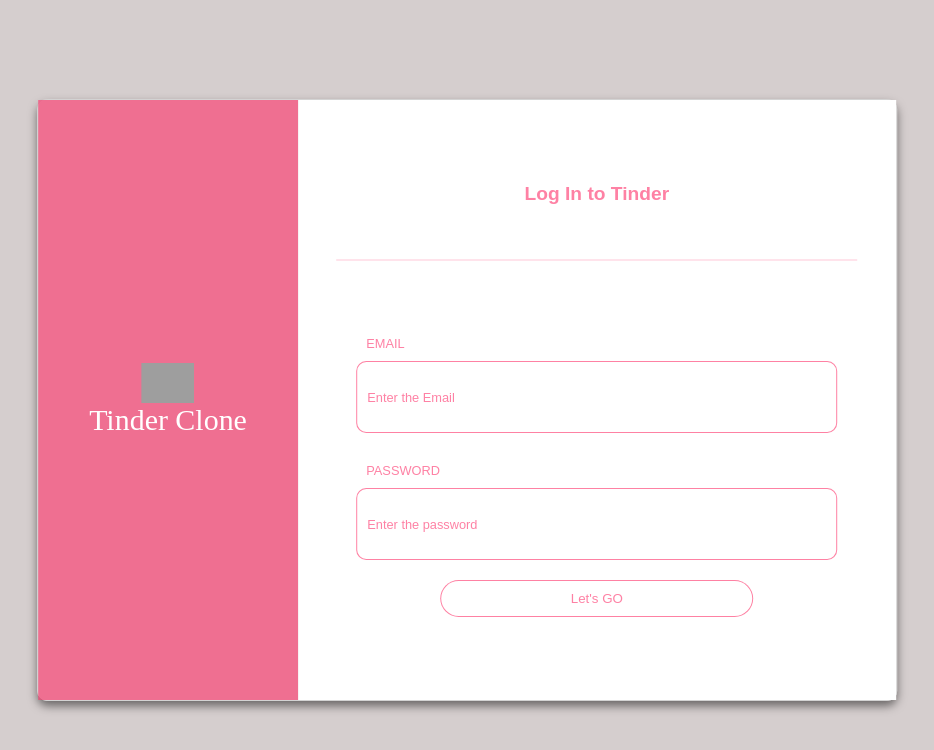
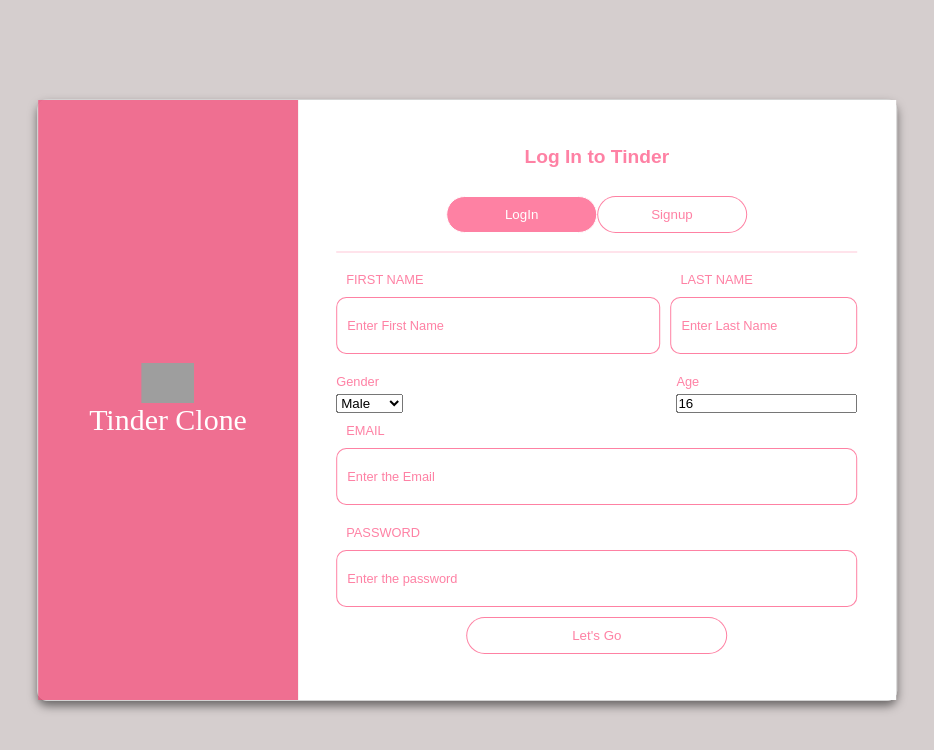
Before and after one commit to ShahIsCoding/TinderClone, a React (Create React App) app in the folder tinder-clone/: page /users in a window 1280 px wide. Shown: the top 750 px of the page, without its empty margins (173-1107 px from the left). Built offline with nearby package versions, Linux system fonts and the light colour scheme; grey boxes are pictures that could not be loaded; a web font is replaced by a local one.

Commit message:
loginpage

```diff
--- a/tinder-clone/package.json
+++ b/tinder-clone/package.json
@@ -16,6 +16,7 @@
     "react-router-dom": "^5.2.0",
     "react-scripts": "4.0.3",
     "react-tinder-card": "^1.4.0",
+    "reactstrap": "^8.9.0",
     "web-vitals": "^1.1.2"
   },
   "scripts": {
--- a/tinder-clone/src/component/Cards.js
+++ b/tinder-clone/src/component/Cards.js
@@ -1,19 +1,19 @@
 import {React,useState,useEffect} from 'react'
 import TinderCard from 'react-tinder-card';
-import axios from '../axios';
+// import axios from '../axios';
 
 function Cards() {
 
     const [people, setPeople] = useState([]);
 
-    useEffect(() => {
-        async function fetchData(){
-            const request = await axios.get('/tinder/cards');
-            setPeople(request.data);
-        }
-        fetchData();
-    }, []);
-    console.log(people);
+    // useEffect(() => {
+    //     async function fetchData(){
+    //         const request = await axios.get('/tinder/cards');
+    //         setPeople(request.data);
+    //     }
+    //     fetchData();
+    // }, []);
+    // console.log(people);
 
     const swiped = (direction,nameToDelete) =>{
         console.log("removing" + nameToDelete);
--- a/tinder-clone/src/component/MainComponent.js
+++ b/tinder-clone/src/component/MainComponent.js
@@ -17,20 +17,27 @@
 
     const [user,setUser] = useState({
         user:{
+            firstname:'',
+            lastname:'',
             email:'',
-            password:''
+            password:'',
+            age:'',
+            gender:''
         }
     }
     );
-    const handleUser = (email,password) =>{
+    const handleUser = (firstname,lastname,email,password,age,gender) =>{
         setUser({...user,
             user:{
+                firstname:firstname,
+                lastname:lastname,
                 email:email,
-                password:password
+                password:password,
+                age:age,
+                gender:gender
             }
         });
     }
-    console.log(user);
     return (
         <div>
              <Switch>
--- a/tinder-clone/src/component/UserAuth.js
+++ b/tinder-clone/src/component/UserAuth.js
@@ -1,17 +1,21 @@
 import React,{useEffect, useState} from 'react'
-
+import {Form,FormGroup,Label,Input,FormText,Button,} from 'reactstrap';
 function UserAuth(props) {
 
+    const [firstname, setfirstName] = useState('')
+    const [lastname, setlastName] = useState('')
     const [email, setEmail] = useState("");
     const [password, setPassword] = useState("");
-
+    const [age,setAge]= useState(16);
+    const [gender,setGender]= useState('Male');
+    const [page,setPage]=useState(true);
     const handleSubmit = (e) =>{
         e.preventDefault();
-        props.handleUser(email,password);
+        props.handleUser(firstname,lastname,email,password,age,gender);
     }
 
     return (
-        <div className='userAuth' style={{backgroundImage:'https://images.unsplash.com/photo-1532932371123-928bc0091ec0?ixid=MnwxMjA3fDB8MHxwaG90by1wYWdlfHx8fGVufDB8fHx8&ixlib=rb-1.2.1&auto=format&fit=crop&w=335&q=80'}}>
+        <div className='userAuth' >
             <div className='userAuth__choicepage'>
                 <div className='userAuth__choicepage--left'>
                     <img
@@ -22,19 +26,55 @@
                     <h3>Tinder Clone</h3>
                 </div>
                 <div className='userAuth__choicepage--right'>
-                    <h2>Log In to Tinder</h2>
+                    {page?
+                        <h2>Log In to Tinder</h2>
+                    :
+                    <h2>SignIn In to Tinder</h2>
+                    }
+                    <div className='right__btns'>
+                        <Button className={page? 'pnk btn__login' : 'wht btn__login' }  onClick={() => setPage(true)} >LogIn</Button>
+                        <Button className={(page)? 'wht btn__signup' : 'pnk btn__signup'} onClick={() => setPage(false)}  >Signup</Button>
+                    </div>
                     <hr/>
-                    <form onSubmit={handleSubmit}>
-                        <div className='right__input'>
-                            <label>Email</label>
-                            <input type='email' name='email' value={email} onChange={(e)=>setEmail(e.target.value)} placeholder='Enter the Email'/>
-                        </div>
-                        <div className='right__input'>
-                            <label >password</label>
-                            <input type='password' name='password' value={password} onChange={(e)=>setPassword(e.target.value)} placeholder='Enter the password'/>
-                        </div>
-                        <button className='userAuth__choicepage--btn' type='submit'>Let's GO</button>
-                    </form>
+                    <Form onSubmit={handleSubmit}>
+                        {page?
+                            <div className='signupPage'>
+                                <div className='Namediv'>
+                                    <FormGroup className='right__input name firstname'>
+                                        <Label>First Name</Label>
+                                        <Input type='text' name='firstname' value={firstname} onChange={(e)=>setfirstName(e.target.value)} placeholder='Enter First Name' />
+                                    </FormGroup>
+                                    <FormGroup className='right__input name'>
+                                        <Label>Last Name</Label>
+                                        <Input type='text ' name='lastname' value={lastname} onChange={(e)=>setlastName(e.target.value)} placeholder='Enter Last Name' />
+                                    </FormGroup>
+                                </div>
+                                <div className='Numberdiv'>
+                                    <FormGroup className='gender'>
+                                        <Label>Gender</Label>
+                                        <Input type="select" name="gender"  value={gender} onChange={(e)=>setGender(e.target.value)}  >
+                                        <option>Male</option>
+                                        <option>Female</option>
+                                        <option>Others</option>
+                                        </Input>
+                                    </FormGroup>
+                                    <FormGroup>
+                                        <Label>Age</Label>
+                                        <Input type='number' name='age' value={age} onChange={(e)=>setAge(e.target.value)} placeholder='16+' />
+                                    </FormGroup>
+                                </div>
+                            </div>
+                        :null
+                        }<FormGroup className='right__input'>
+                            <Label>Email</Label>
+                            <Input type='email' name='email' value={email} onChange={(e)=>setEmail(e.target.value)} placeholder='Enter the Email' />
+                        </FormGroup>
+                        <FormGroup  className='right__input'>
+                            <Label>password</Label>
+                            <Input  type='password' name='password' value={password} onChange={(e)=>setPassword(e.target.value)} placeholder='Enter the password' />
+                        </FormGroup>
+                        <Button type='submit' className='wht'>Let's Go</Button>
+                    </Form>
                 </div>
                 </div>
             {
--- a/tinder-clone/src/scss/userAuth.scss
+++ b/tinder-clone/src/scss/userAuth.scss
@@ -58,37 +58,91 @@
                 margin-bottom: 10px;
             }
             hr{
-                border: 1px solid rgba(253,58,112,0.14);
+                border: 0.1px solid rgba(253,58,112,0.14);
             }
+
+            .signupPage{
+                display: flex;
+                flex-flow: nowrap column;
+                .Namediv{
+                    display: flex;
+                    flex-flow: nowrap row;
+                    justify-content: flex-start;
+                    text-align: left;
+                    .firstname{
+                        margin-right: 10px;
+                        flex:1;
+                    }
+                    margin-bottom: 10px;
+                }
+                .Numberdiv{
+                    display: flex;
+                    flex-flow: nowrap row;
+                    justify-content: space-between;
+                    Label{
+                        display: block;
+                        text-align: left;
+                        margin-bottom: 5px;
+                    }
+                    Input{
+                        display: block;
+                    }
+                }
+            }
+            .right__btns{
+                display: flex;
+                flex-flow: nowrap row;
+                justify-content: center;
+                margin: 10px;
+                .btn__login{
+                    width: 30%;
+                }
+                .btn__signup{
+                    width: 30%;
+                }
+            }
+
             .right__input{
                 display: flex;
                 flex-flow: nowrap column;
                 text-align: left;
-                margin: 20px;
+                margin-bottom: 10px;
                 label{
                     margin: 10px;
                     text-transform: uppercase;
                 }
                 input{
                     font-size: 1vw;
-                    height: 50px;
+                    height: 35px;
                     border: 0;
                     border: 1px solid rgba(253,58,112,0.64);
                     border-radius: 10px;
                     padding: 10px;
                     &::placeholder{
                         color: rgba(253,58,112,0.64);
+                        font-size: 1vw;
 
                     }
                 }
             }
+
             button{
                 padding: 10px 20px;
+
+                border-radius: 20px;
+
+                width: 50%;
+            }
+
+            .pnk{
+                color:white;
+                border: 1px solid white;
+                background-color: rgba(253,58,112,0.64);
+            }
+            .wht{
                 color:rgba(253,58,112,0.64);
                 border: 1px solid rgba(253,58,112,0.64);
-                border-radius: 20px;
                 background-color: white;
-                width: 60%;
             }
         }
     }
```
Also changed, not shown: 1 other file (tests, documents, lock files or other folders).
